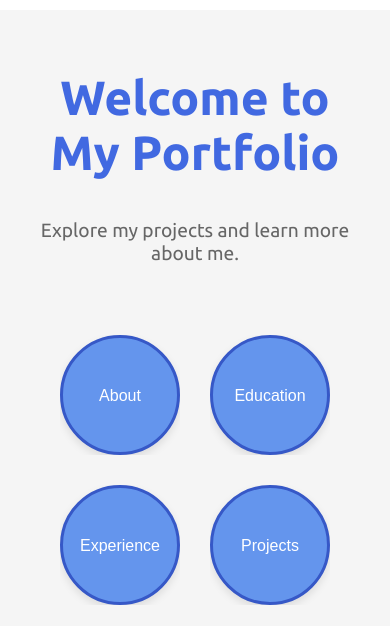
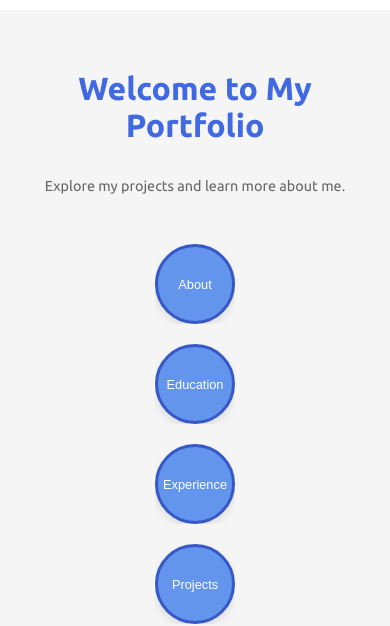
Before and after one commit to sdg877/react_portfolio, a React (Create React App) app: page / in a window 390 px wide. Shown: the part 232-858 px from the top of the page. Built offline with nearby package versions, Linux system fonts and the light colour scheme; no server answers; a web font is replaced by a local one.

Commit message:
Mobile friendly for Home page

```diff
--- a/src/Styles/Home.css
+++ b/src/Styles/Home.css
@@ -70,3 +70,41 @@
   text-decoration: none;
   color: inherit;
 }
+
+@media (max-width: 768px) {
+  .home-title {
+    font-size: 2.5rem;
+  }
+
+  .home-description {
+    font-size: 1rem;
+    margin-bottom: 20px;
+  }
+
+  .home-nav {
+    flex-direction: column;
+    gap: 20px;
+  }
+
+  .home-nav-button {
+    width: 90px;
+    height: 90px;
+    font-size: 0.9rem;
+  }
+}
+
+@media (max-width: 480px) {
+  .home-title {
+    font-size: 2rem;
+  }
+
+  .home-description {
+    font-size: 0.9rem;
+  }
+
+  .home-nav-button {
+    width: 80px;
+    height: 80px;
+    font-size: 0.8rem;
+  }
+}
```
